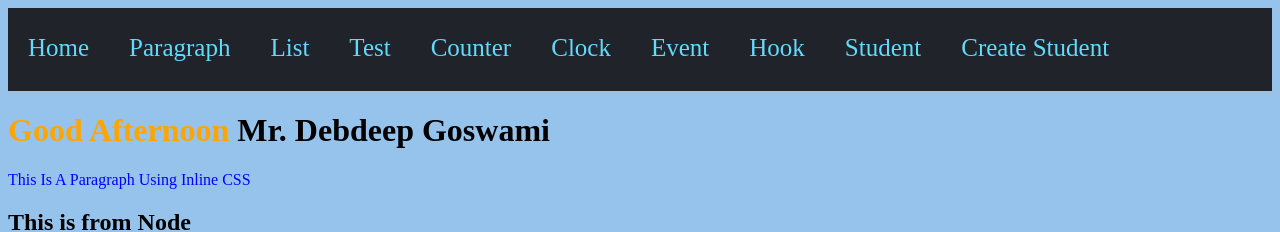
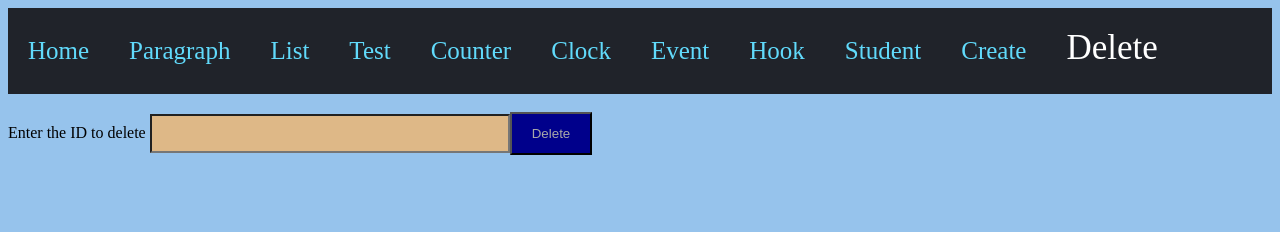
Before and after one commit to Debdeep-Goswami/demo-react-app, a React (Create React App) app: page /student/delete in a window 1280 px wide. Before the commit this address led to /. Shown: the top 232 px of the page. Built offline with nearby package versions, Linux system fonts and the light colour scheme.

Commit message:
Delete functionality added

```diff
--- a/src/App.jsx
+++ b/src/App.jsx
@@ -13,6 +13,7 @@ import MyEvent from './Components/MyEvent'
 import HooksWithEvents from './Components/HooksWithEvents'
 import Student from './Components/Student'
 import CreateStudent from './Components/CreateStudent'
+import DeleteStudent from './Components/DeleteStudent'
 
 //import Error from './Components/Error'
 
@@ -48,6 +49,8 @@ function App(){
 
         <Route path="/student/create" component={CreateStudent} exact/>
 
+        <Route path="/student/delete" component={DeleteStudent} exact/>
+
         {/*<Route component={Error}/>*/}
 
         {<Redirect to="/"/>}
--- a/src/Components/CreateStudent.jsx
+++ b/src/Components/CreateStudent.jsx
@@ -1,15 +1,10 @@
 import React,{useState} from 'react'
 export default function CreateStudent() {
 
-    var [id, setid] = useState("");
     var [firstName, setfirstName] = useState("");
     var [lastName, setlastName] = useState("");
 
 
-    const getId = (event) =>{
-        id=event.target.value;
-        setid(id);
-    }
     const getFirstName = (event) =>{
         firstName=event.target.value;
         setfirstName(firstName);
@@ -20,7 +15,7 @@ export default function CreateStudent() {
     }
 
     const validate = () =>{
-        if(id==="" || firstName==="" || lastName ==="")
+        if(firstName==="" || lastName ==="")
             alert("Please fill all the details");
         else
             addDetails();
@@ -37,7 +32,6 @@ export default function CreateStudent() {
                     'Content-Type': 'application/json'
                 },
                 body: JSON.stringify({
-                    "id": `${id}`,
                     "firstName": `${firstName}`,
                     "lastName":`${lastName}`
                 }
@@ -55,9 +49,6 @@ export default function CreateStudent() {
 
     return (
         <div>
-            <label for="Id" >ID </label>
-            <input type="text" id="id" name="id" onChange={getId}/>
-            <br/>
             <label for="firstName" >First Name</label>
             <input type="text" id="firstName" name="firstName" onChange={getFirstName}/>
             <br/>
--- /dev/null
+++ b/src/Components/DeleteStudent.jsx
@@ -0,0 +1,46 @@
+import React,{useState} from 'react'
+
+export default function DeleteStudent() {
+
+    var [id, setid] = useState(0);
+
+    const getid = (event) =>{
+        id=event.target.value;
+        setid(id);
+    }
+
+    const validate = () =>{
+        if(id==="")
+            alert("Kindly provide the id of the student");
+        else
+            deleteDetails();
+    }
+
+    const deleteDetails = async () =>{
+
+        const url = `http://localhost:8080/api/student/delete/${id}`;
+
+        const response = await fetch(
+            url,{
+                method: 'DELETE',
+            }
+        );
+        //const data=await response.json();
+        //alert(response.status);
+        if(response.status===200)
+            alert("Student Deleted Successfully");
+        else
+            alert("Cannot be deleted");
+
+    }
+
+
+    return (
+        <div>
+            <label for="id" >Enter the ID to delete </label>
+            <input type="text" id="id" name="id" onChange={getid}/>
+
+            <button name="Submit" onClick={validate}>Delete</button>
+        </div>
+    )
+}
--- a/src/Components/Menu.jsx
+++ b/src/Components/Menu.jsx
@@ -13,7 +13,8 @@ export default function Menu() {
             <NavLink exact activeClassName="active_class" className="menu_item" to="/event">Event</NavLink>
             <NavLink exact activeClassName="active_class" className="menu_item" to="/hook">Hook</NavLink>
             <NavLink exact activeClassName="active_class" className="menu_item" to="/student">Student</NavLink>
-            <NavLink exact activeClassName="active_class" className="menu_item" to="/student/create">Create Student</NavLink>
+            <NavLink exact activeClassName="active_class" className="menu_item" to="/student/create">Create</NavLink>
+            <NavLink exact activeClassName="active_class" className="menu_item" to="/student/delete">Delete</NavLink>
         </div>
     )
 }
```
